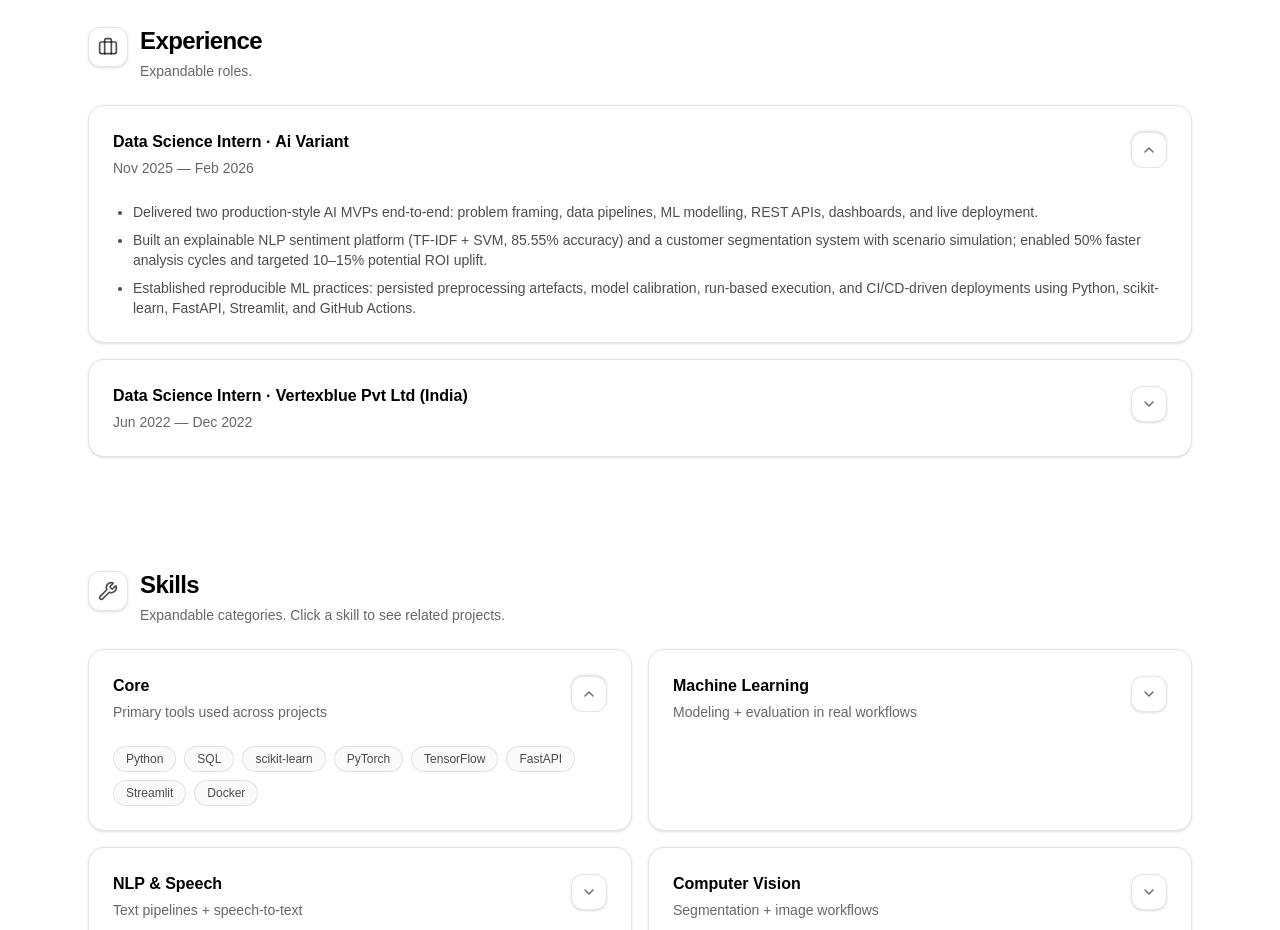
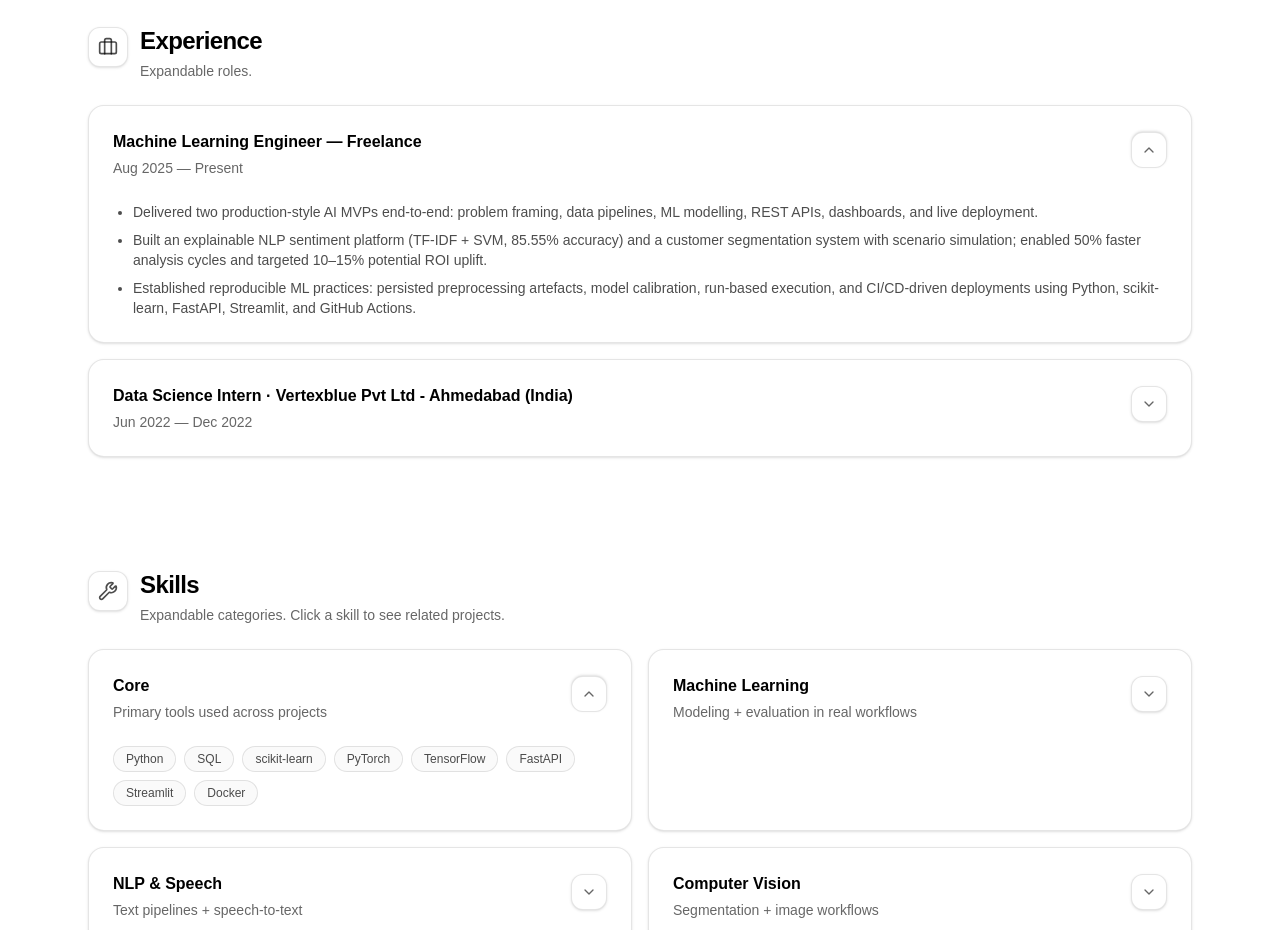
Before and after one commit to Gujjar-Pranav/pranav-gujjar-portfolio, a Next.js app: page / in a window 1280 px wide. Shown: the part 1940-2870 px from the top of the page. Built offline with nearby package versions, Linux system fonts and the light colour scheme.

Commit message:
CV Updated and Experience added

```diff
--- a/app/components/portfolio/data.tsx
+++ b/app/components/portfolio/data.tsx
@@ -67,9 +67,8 @@ export const NAV = [
 
 export const experience: Experience[] = [
   {
-    role: "Data Science Intern",
-    company: "Ai Variant",
-    period: "Nov 2025 — Feb 2026",
+    role: "Machine Learning Engineer — Freelance",
+    period: "Aug 2025 — Present",
     bullets: [
       "Delivered two production-style AI MVPs end-to-end: problem framing, data pipelines, ML modelling, REST APIs, dashboards, and live deployment.",
       "Built an explainable NLP sentiment platform (TF-IDF + SVM, 85.55% accuracy) and a customer segmentation system with scenario simulation; enabled 50% faster analysis cycles and targeted 10–15% potential ROI uplift.",
@@ -78,7 +77,7 @@ export const experience: Experience[] = [
   },
   {
     role: "Data Science Intern",
-    company: "Vertexblue Pvt Ltd (India)",
+    company: "Vertexblue Pvt Ltd - Ahmedabad (India)",
     period: "Jun 2022 — Dec 2022",
     bullets: [
       "Improved forecasting accuracy by ~15% using Python/SQL predictive modeling and evaluation workflows.",
```
